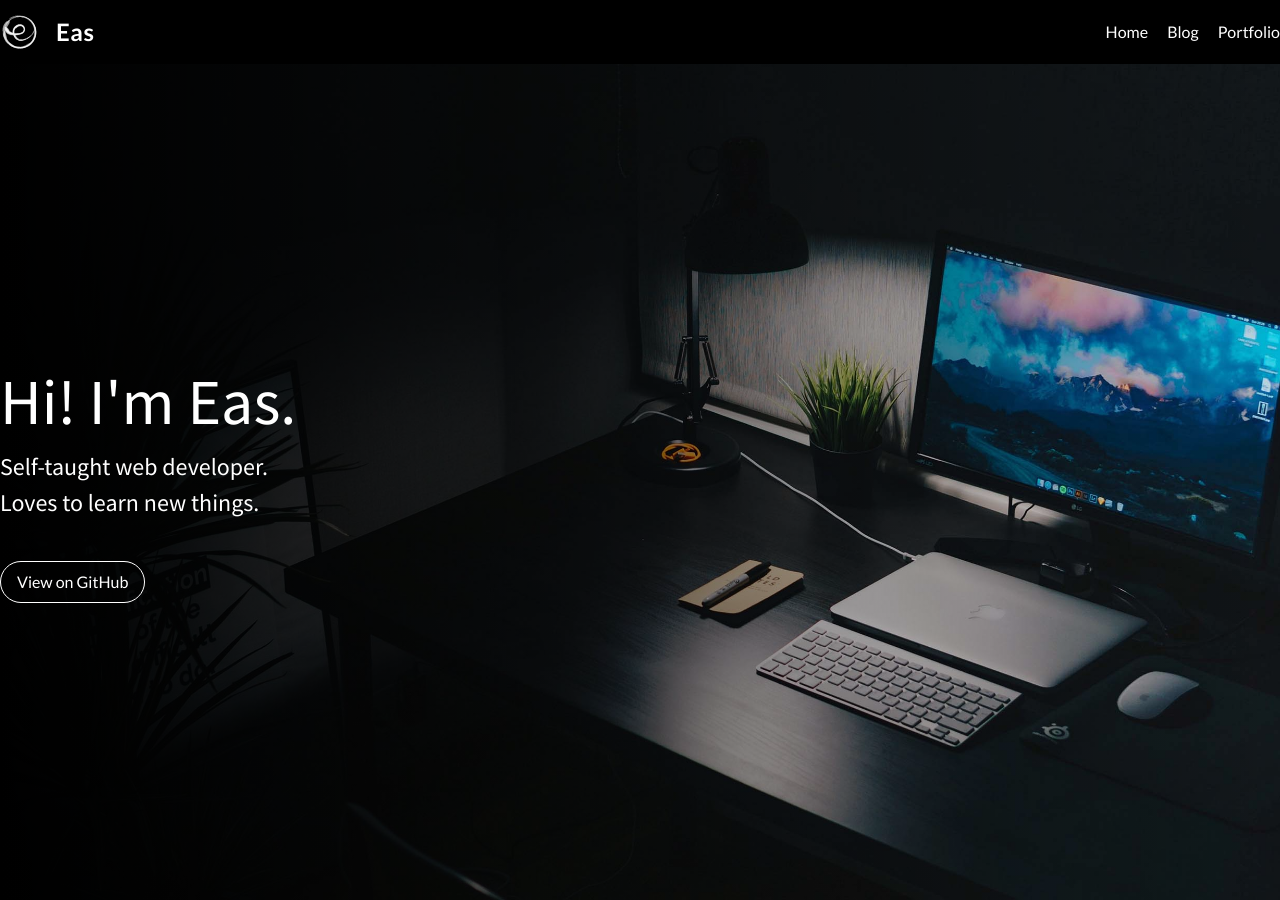
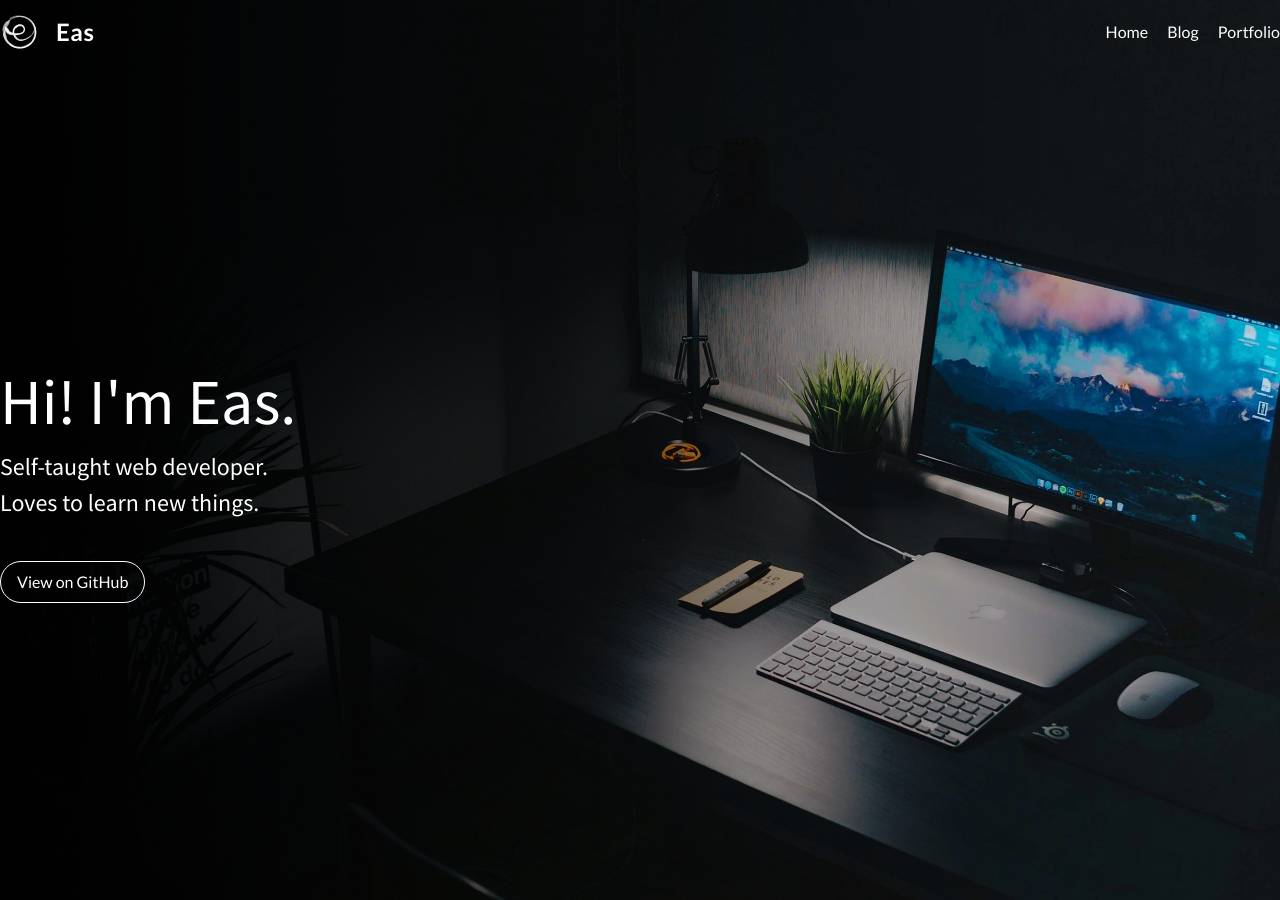
Before and after one commit to easterneas/eas-site_ghp, a Jekyll site: the page built from index.md, in a window 1280 px wide and 900 px high. Built offline with Jekyll 4.4.1, drawn with Linux system fonts in a browser that asks for light colours; nearby versions of some CDN libraries.

Commit message:
nav style update on scroll

```diff
--- a/_includes/nav.desktop.html
+++ b/_includes/nav.desktop.html
@@ -1,18 +1,25 @@
-<div class="hidden lg:block container mx-auto">
+<div class="hidden lg:block transition-colors duration-200"
+:class="{ 'bg-white shadow-md text-black' : !onTop, 'bg-transparent text-white' : onTop }">
+<div class="container mx-auto">
     <div class="grid grid-cols-5">
         <div class="mx-0 w-16">
             <a href="/"
-                class="grid grid-cols-2 w-20 items-center text-white h-16">
-                <div class="h-full bg-contain bg-left bg-no-repeat"
-                    style="background-image: url(/assets/img/svg/logo.svg);">
+                class="grid grid-cols-2 w-20 items-center h-16">
+                <div class="h-full"
+                    :class="{ 'bg-white': onTop, 'bg-black': !onTop }"
+                    style="mask-image: url(/assets/img/svg/logo.svg); -webkit-mask-image: url(/assets/img/svg/logo.svg);
+                    mask-repeat: no-repeat; -webkit-mask-repeat: no-repeat;
+                    mask-position: center; -webkit-mask-position: center;">
                 </div>
                 <div class="inline-block ml-4 font-bold text-2xl tracking-wide">Eas</div>
             </a>
         </div>
-        <div class="col-span-4 text-right">
+        <div class="col-span-4 text-right"
+        :class="{ 'text-white' : onTop, 'text-black' : !onTop }">
             {% for menu in site.data.nav %}
-            <a href="{{ menu.link }}" class="inline-block text-white hover:text-gray-500 py-5 ml-4">{{ menu.name }}</a>
+            <a href="{{ menu.link }}" class="inline-block hover:text-gray-500 py-5 ml-4">{{ menu.name }}</a>
             {% endfor %}
         </div>
     </div>
 </div>
+</div>
--- a/_includes/nav.html
+++ b/_includes/nav.html
@@ -1,6 +1,9 @@
-<nav class="w-screen h-16 fixed bg-black z-50">
+<div x-data="{ onTop: true }">
+<nav class="w-screen h-16 fixed z-50 transition-colors duration-200"
+    @scroll.window="onTop = (window.pageYOffset > 50) ? false : true">
     <!-- Desktop -->
     {% include nav.desktop.html %}
     <!-- Mobile -->
     {% include nav.mobile.html %}
 </nav>
+</div>
--- a/_includes/nav.mobile.html
+++ b/_includes/nav.mobile.html
@@ -1,17 +1,22 @@
-<div class="lg:hidden grid grid-cols-1">
+<div class="lg:hidden grid grid-cols-1 transition-colors duration-200"
+:class="{ 'bg-transparent': onTop, 'bg-white': !onTop }">
     <div class="mx-auto w-16 col-span-1">
         <a href="/" class="grid grid-cols-1 w-16 items-center text-white h-16 py-2">
             <div class="h-full bg-contain bg-center bg-no-repeat"
-                style="background-image: url(/assets/img/svg/logo.svg);">
+            :class="{ 'bg-white': onTop, 'bg-black': !onTop }"
+            style="mask-image: url(/assets/img/svg/logo.svg); -webkit-mask-image: url(/assets/img/svg/logo.svg);
+            mask-repeat: no-repeat; -webkit-mask-repeat: no-repeat;
+            mask-position: center; -webkit-mask-position: center;">
             </div>
         </a>
     </div>
     <div class="md:text-right col-span-1">
-        <div class="w-screen px-8 border-t-2 bg-gray-900 border-white text-white">
+        <div class="w-screen px-8">
             <div id="left" class="text-sm text-center">
                 {% for menu in site.data.nav %}
                 <a href="{{ menu.link }}"
-                    class="inline-block px-2 py-4 text-white hover:text-gray-500">{{ menu.name }}</a>
+                    class="inline-block px-2 py-4 hover:text-gray-500"
+                    :class="{ 'text-white': onTop, 'text-black': !onTop }">{{ menu.name }}</a>
                 {% endfor %}
             </div>
         </div>
```
